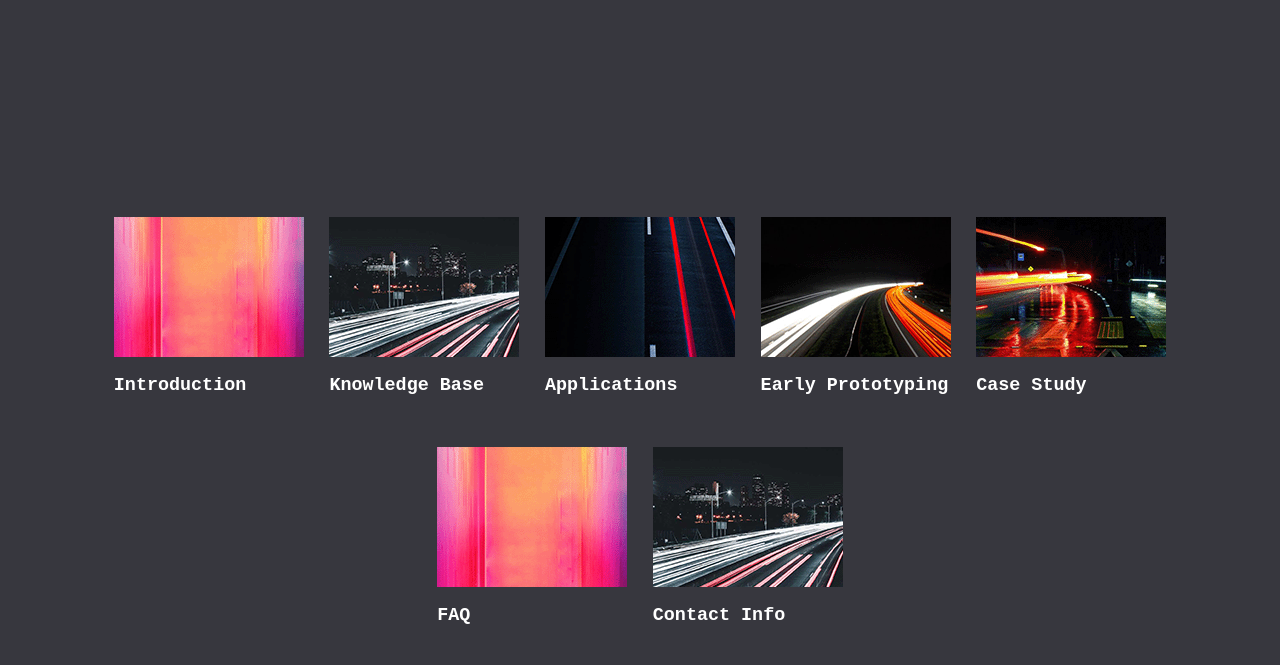
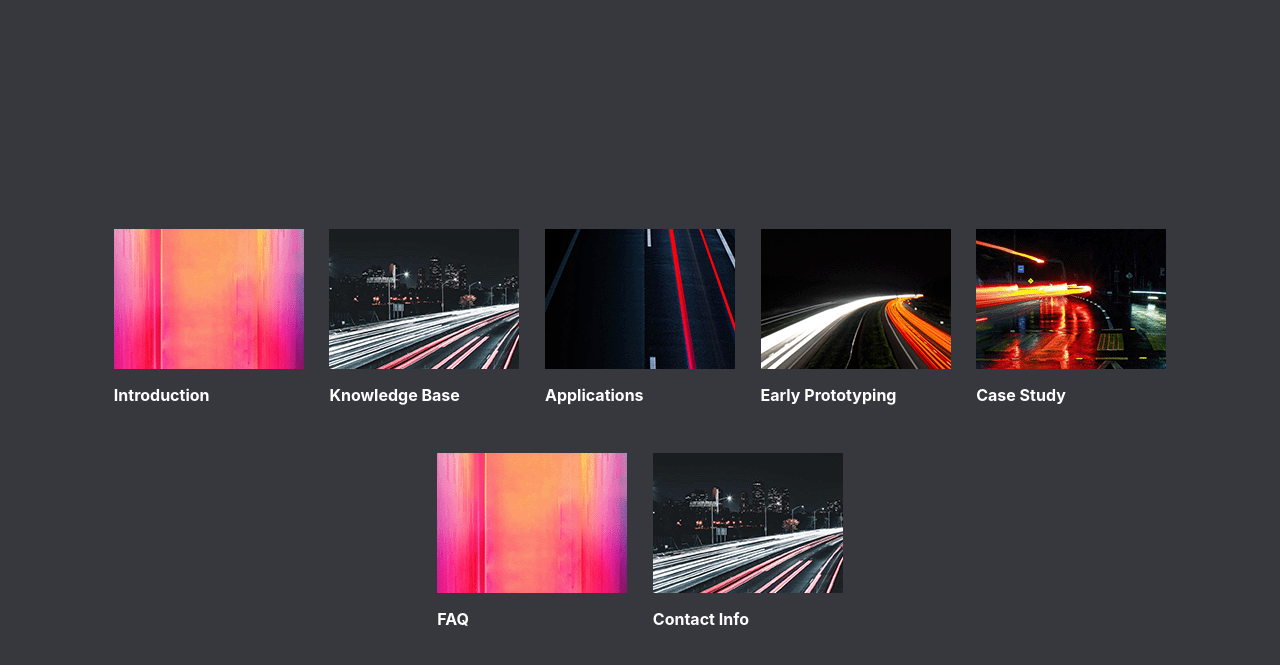
Before and after one commit to stjarnstrom/metalsandwich, a plain HTML site: page index.html in a window 1280 px wide. Shown: the part 85-750 px from the top of the page. Drawn offline with Linux system fonts and the light colour scheme; a web font is replaced by a local one.

Commit message:
clean-up + navigation

```diff
--- a/css/demo.css
+++ b/css/demo.css
@@ -7,12 +7,12 @@ article,aside,details,figcaption,figure,footer,header,hgroup,main,nav,section,su
 }
 
 body {
-	font-family: 'Overpass Mono', monospace;
+	/* font-family: 'Overpass Mono', monospace; */
+	font-family: -apple-system, BlinkMacSystemFont, "Segoe UI", Helvetica, Arial, sans-serif;
 	color: #edecf2;
 	background: #37373e;
 	-webkit-font-smoothing: antialiased;
 	-moz-osx-font-smoothing: grayscale;
-
 }
 
 /**/
@@ -190,7 +190,7 @@ a:focus {
 }
 
 .grid__item-title {
-	font-size: 1.15em;
+	font-size: 1em; /*1.15em;*/
 	width: 100%;
 	margin: 1em 0;
 	text-align: left;
--- a/index.html
+++ b/index.html
@@ -51,7 +51,7 @@
 								<h3 class="grid__item-title">Introduction</h3>
 							</div>
 						</a>
-						<a href="#" class="grid__item grid__item--c2">
+						<a href="introduction/index.html" data-slideshow="introduction" class="grid__item grid__item--c2">
 							<div class="stack">
 								<div class="stack__deco"></div>
 								<div class="stack__deco"></div>
@@ -65,7 +65,7 @@
 								<h3 class="grid__item-title">Knowledge Base</h3>
 							</div>
 						</a>
-						<a href="#" class="grid__item grid__item--c3">
+						<a href="introduction/index.html" data-slideshow="introduction" class="grid__item grid__item--c3">
 							<div class="stack">
 								<div class="stack__deco"></div>
 								<div class="stack__deco"></div>
@@ -79,7 +79,7 @@
 								<h3 class="grid__item-title">Applications</h3>
 							</div>
 						</a>
-						<a href="#" class="grid__item grid__item--c2">
+						<a href="introduction/index.html" data-slideshow="introduction" class="grid__item grid__item--c2">
 							<div class="stack">
 								<div class="stack__deco"></div>
 								<div class="stack__deco"></div>
@@ -93,7 +93,7 @@
 								<h3 class="grid__item-title">Early Prototyping</h3>
 							</div>
 						</a>
-						<a href="#" class="grid__item grid__item--c3">
+						<a href="introduction/index.html" data-slideshow="introduction" class="grid__item grid__item--c3">
 							<div class="stack">
 								<div class="stack__deco"></div>
 								<div class="stack__deco"></div>
@@ -107,7 +107,7 @@
 								<h3 class="grid__item-title">Case Study</h3>
 							</div>
 						</a>
-						<a href="#" class="grid__item grid__item--c1">
+						<a href="introduction/index.html" data-slideshow="introduction" class="grid__item grid__item--c1">
 							<div class="stack">
 								<div class="stack__deco"></div>
 								<div class="stack__deco"></div>
@@ -121,7 +121,7 @@
 								<h3 class="grid__item-title">FAQ</h3>
 							</div>
 						</a>
-						<a href="#" class="grid__item grid__item--c3">
+						<a href="introduction/index.html" data-slideshow="introduction" class="grid__item grid__item--c3">
 							<div class="stack">
 								<div class="stack__deco"></div>
 								<div class="stack__deco"></div>
@@ -157,6 +157,8 @@
 			[].slice.call(document.querySelectorAll('.grid--effect-altair > .grid__item')).forEach(function(stackEl) {
 				new AltairFx(stackEl);
 			});
+
+
 		})();
 		</script>
 	</body>
```
Also changed, not shown: introduction/index.html (+1 -1 lines).
